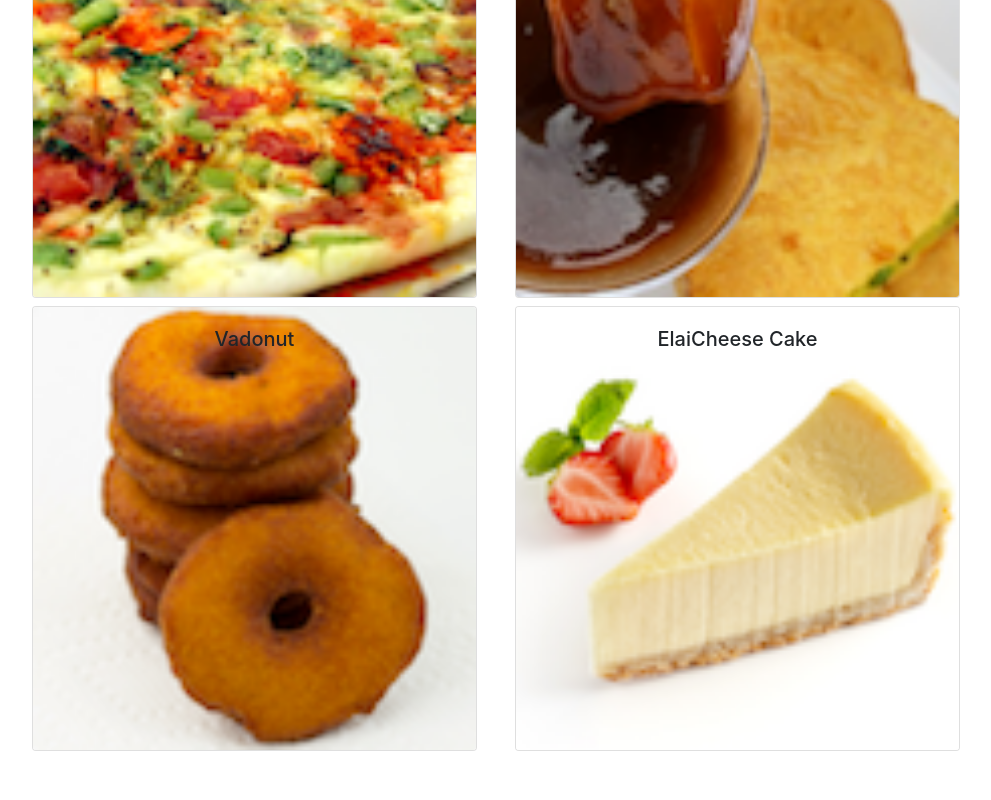
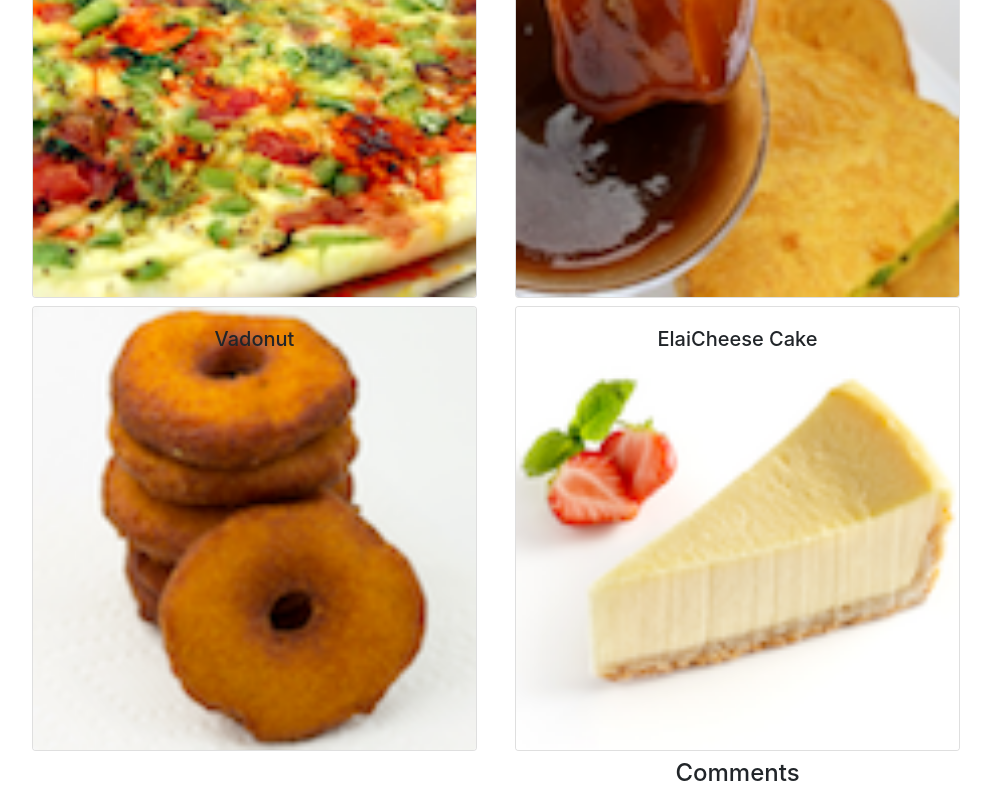
Before and after one commit to ViratVamsi/React-Js-Basics, a React (Create React App) app: page / in a window 1280 px wide. Shown: the part 207-1007 px from the top of the page, without its empty margins (57-1048 px from the left). Before the commit the page ends 971 px from the top, so only its background shows below. Built offline with nearby package versions, Linux system fonts and the light colour scheme.

Commit message:
Presentational and Container Components

```diff
--- a/src/App.js
+++ b/src/App.js
@@ -1,28 +1,13 @@
 import React, { Component } from 'react';
-import Menu from './components/MenuComponent';
-import { DISHES } from './shared/dishes';
 import './App.css';
+import Main from './components/MainComponent';
 
-import { Navbar, NavbarBrand } from 'reactstrap';
 
 class App extends Component {
-  constructor(props) {
-    super(props);
-    this.state = {
-      dishes: DISHES
-    };
-  }
-
   render() {
     return (
       <div className="App">
-        <Navbar dark color="primary">
-          <div className="container">
-            <NavbarBrand href="/">Ristorante Con Fusion</NavbarBrand>
-          </div>
-        </Navbar>
-
-        <Menu dishes={this.state.dishes} />
+        <Main />
       </div>
     );
   }
--- /dev/null
+++ b/src/components/DishdetailComponent.js
@@ -0,0 +1,72 @@
+import React, {Component} from 'react';
+import 'bootstrap/dist/css/bootstrap.min.css';
+import { Card, CardImg, CardBody, CardText, CardTitle } from 'reactstrap';
+
+class DishdetailComponent extends Component{
+
+    constructor(props){
+        super(props);
+    }
+
+    renderDish(dish){
+        if (dish != null)
+            return(
+                <Card>
+                    <CardImg width="100%" top src={dish.image}></CardImg>
+                    <CardBody>
+                        <CardTitle>{dish.name}</CardTitle>
+                        <CardText>{dish.description}</CardText>
+                    </CardBody>
+                </Card>
+            );
+        else
+            return(
+                <div></div>
+            );
+    }
+
+    renderComments(commentsList){
+        const cmnts = commentsList.map(comment => {
+            return (
+                <li key={comment.id}>
+                    <p>{comment.comment}</p>
+                    <p>-- {comment.author},
+                    &nbsp;
+                    {new Intl.DateTimeFormat('en-US', {
+                            year: 'numeric',
+                            month: 'long',
+                            day: '2-digit'
+                        }).format(new Date(comment.date))}
+                    </p>
+                </li>
+            )
+        })
+        return(
+
+            <ul className='list-unstyled'>
+                {cmnts}
+            </ul>
+        );
+    }
+
+    render(){
+
+        return(
+            <div className="container">
+                <div className="row">
+                    <div className="col-12 col-md-5 m-1">
+                        {this.renderDish(this.props.dish)}
+                    </div>
+                    <div className="col-12 col-md-5 m-1">
+                        <h4> Comments </h4>
+                        {this.props.dish && this.renderComments(this.props.dish.comments)}
+                    </div>
+                </div>
+            </div>
+        );
+    }
+
+}
+
+
+export default DishdetailComponent;
--- /dev/null
+++ b/src/components/MainComponent.js
@@ -0,0 +1,36 @@
+import React, { Component } from 'react';
+import { Navbar, NavbarBrand } from 'reactstrap';
+import Menu from './MenuComponent';
+import DishdetailComponent from './DishdetailComponent';
+import { DISHES } from '../shared/dishes';
+
+class Main extends Component {
+
+  constructor(props) {
+    super(props);
+    this.state = {
+        dishes: DISHES,
+        selectedDish: null
+    };
+  }
+
+  onDishSelect(dishId) {
+    this.setState({ selectedDish: dishId});
+  }
+
+  render() {
+    return (
+      <div>
+        <Navbar dark color="primary">
+          <div className="container">
+            <NavbarBrand href="/">Ristorante Con Fusion</NavbarBrand>
+          </div>
+        </Navbar>
+        <Menu dishes={this.state.dishes} onClick={(dishId) => this.onDishSelect(dishId)} />
+        <DishdetailComponent dish={this.state.dishes.filter((dish) => dish.id === this.state.selectedDish)[0]} />
+      </div>
+    );
+  }
+}
+
+export default Main;
--- a/src/components/MenuComponent.js
+++ b/src/components/MenuComponent.js
@@ -1,46 +1,18 @@
+
 import React, { Component } from 'react';
 
-import { Card, CardImg, CardImgOverlay, CardText, CardBody,
+import { Card, CardImg, CardImgOverlay,
     CardTitle } from 'reactstrap';
 
 
 class Menu extends Component {
-
-    constructor(props) {
-        super(props);
-
-        this.state = {
-            selectedDish: null
-        }
-    }
-
-    onDishSelect(dish) {
-        this.setState({ selectedDish: dish});
-    }
-
-    renderDish(dish) {
-        if (dish != null)
-            return(
-                <Card>
-                    <CardImg top src={dish.image} alt={dish.name} />
-                    <CardBody>
-                      <CardTitle>{dish.name}</CardTitle>
-                      <CardText>{dish.description}</CardText>
-                    </CardBody>
-                </Card>
-            );
-        else
-            return(
-                <div></div>
-            );
-    }
 
     render() {
         const menu = this.props.dishes.map((dish) => {
             return (
               <div  className="col-12 col-md-5 m-1">
                 <Card key={dish.id}
-                  onClick={() => this.onDishSelect(dish)}>
+                  onClick={() => this.props.onClick(dish.id)}>
                   <CardImg width="100%" src={dish.image} alt={dish.name} />
                   <CardImgOverlay>
                       <CardTitle>{dish.name}</CardTitle>
@@ -55,11 +27,6 @@ class Menu extends Component {
                 <div className="row">
                     {menu}
                 </div>
-                <div className="row">
-                  <div  className="col-12 col-md-5 m-1">
-                    {this.renderDish(this.state.selectedDish)}
-                  </div>
-                </div>
             </div>
         );
     }
```
